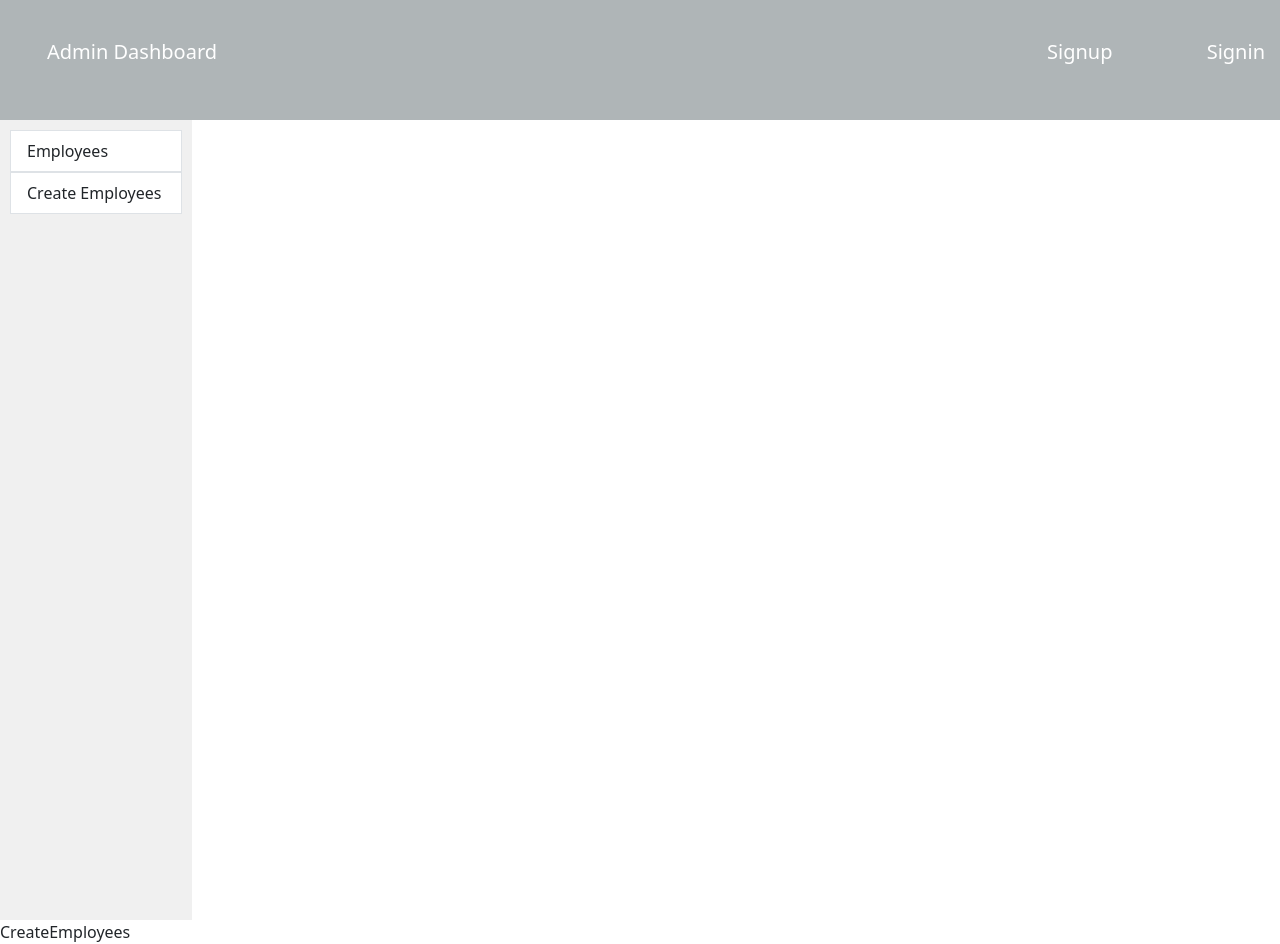
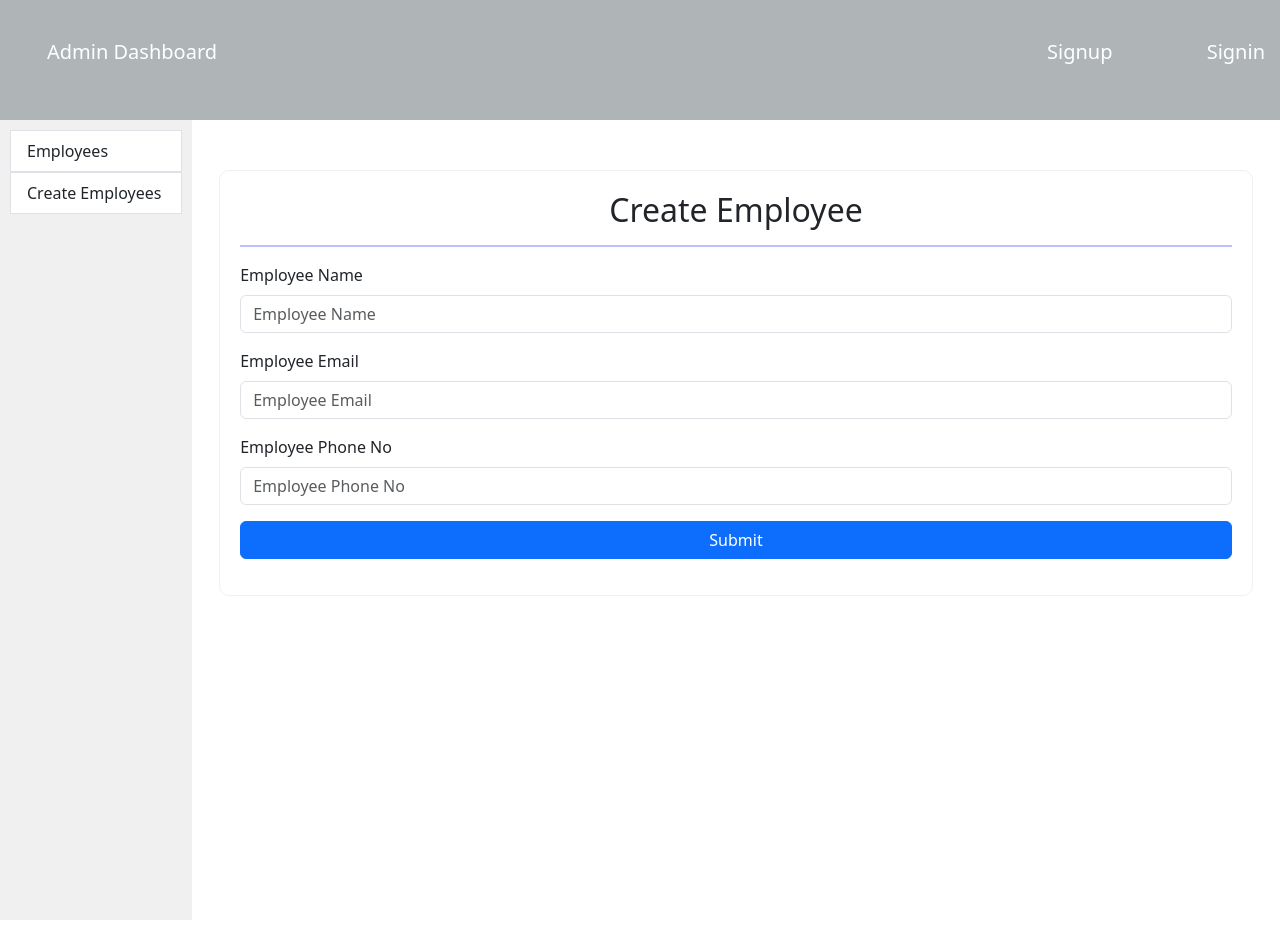
Before and after one commit to rajasekhara-rb/admin-dashboard-frontend, a React (Create React App) app: page /employees/new in a window 1280 px wide. After the commit the page ends 920 px from the top, so only its background shows below. Built offline with nearby package versions, Linux system fonts and the light colour scheme.

Commit message:
added employees

```diff
--- a/src/App.js
+++ b/src/App.js
@@ -38,12 +38,14 @@ function App() {
   return (
     < >
       <Router>
+        <div style={{ width: "100vw" }}>
           <Navbar
             isLoggedIn={isLoggedIn}
             setIsLoggedIn={setIsLoggedIn}
             setUserDetails={setUserDetails}
             userdetails={userdetails}
           />
+        </div>
         {/* <div className="p-3 bg-success my-2 rounded">
           <Toast>
             <ToastHeader>
@@ -65,11 +67,10 @@ function App() {
               <Route path='new' element={<CreateProject baseUrl={baseUrl} />} />
             </Route>
             <Route path='/employees' element={<EmployeesPage />}>
-              <Route path='employees' element={<Employees />} />
-              <Route path='new' element={<CreateEmployees />} />
+              <Route path='employees' element={<Employees baseUrl={baseUrl} />} />
+              <Route path='new' element={<CreateEmployees baseUrl={baseUrl} />} />
             </Route>
           </Routes>
-
         </div>
       </Router>
     </>
--- a/src/components/employees/Employees.js
+++ b/src/components/employees/Employees.js
@@ -1,9 +1,86 @@
-import React from "react";
+import axios from "axios";
+import React, { useEffect, useState } from "react";
+import { Button, Card, CardBody, CardHeader, CardSubtitle, CardText, CardTitle } from "reactstrap";
 
-const Employees = () => {
+const Employees = ({ baseUrl }) => {
+
+    const [employees, setEmployees] = useState([]);
+    const token = localStorage.getItem("jwt")
+
+    const getEmployeesData = async () => {
+        try {
+            await axios.get(`${baseUrl}/employees`, {
+                headers: {
+                    "Content-Type": "application/json",
+                    Authorization: `Bearer ${token}`
+                }
+            }).then((resp) => {
+                setEmployees(resp.data)
+            })
+        } catch (error) {
+            console.log(error)
+        }
+    }
+
+    useEffect(() => {
+        getEmployeesData()
+    }, [])
     return (
         <>
-            Employees
+            <Card className="my-2">
+                <CardHeader>
+                    <CardTitle tag="h5">
+                        Employees
+                    </CardTitle>
+                </CardHeader>
+                <CardBody>
+                    <div style={{ display: "grid", gridTemplateColumns: "repeat(4, 1fr)", gridGap: "10px" }}>
+                        {
+                            employees.map((employee) => {
+                                return (
+                                    // <Card>
+                                    //     <CardTitle tag="h5">
+                                    //         {employee.assignedProject}
+                                    //     </CardTitle>
+                                    // </Card>
+                                    // <div>{employee._id}</div>
+
+
+                                    <Card
+                                        style={{
+                                            width: '18rem'
+                                        }}
+                                    >
+                                        <img
+                                            alt="Sample"
+                                            src="https://picsum.photos/300/200"
+                                        />
+                                        <CardBody>
+                                            <CardTitle tag="h5">
+                                                {employee.employeeName}
+                                            </CardTitle>
+                                            <CardSubtitle
+                                                className="mb-2 text-muted"
+                                                tag="h6"
+                                            >
+                                                {employee.employeeEmail}
+                                            </CardSubtitle>
+                                            <CardText>
+                                                {employee.employeePhoneNo}
+                                            </CardText>
+                                            <Button color="danger">
+                                                Assign Other Project
+                                            </Button>
+                                        </CardBody>
+                                    </Card>
+                                )
+                            })
+                        }
+                    </div>
+
+
+                </CardBody>
+            </Card>
         </>
     )
 }
--- a/src/components/employees/EmployeesPage.js
+++ b/src/components/employees/EmployeesPage.js
@@ -5,8 +5,17 @@ import { Outlet } from "react-router-dom";
 const EmployeesPage = () => {
     return (
         <>
-            <EmployeesSidebar />
-            <Outlet />
+            <div
+                style={{ display: "flex", height: "100%", width: "100%" }}
+            >
+                <div style={{ position: "abolute" }}>
+                    <EmployeesSidebar />
+                </div>
+                <div style={{ position: "relative", overflowY: "scroll", width: "85vw" }}>
+                    <Outlet />
+                </div>
+            </div>
+
         </>
     )
 }
--- a/src/components/employees/createEmployees.js
+++ b/src/components/employees/createEmployees.js
@@ -1,9 +1,113 @@
-import React from "react";
+import axios from "axios";
+import React, { useState } from "react";
+import { useNavigate } from "react-router-dom";
+import { Button, Form, FormGroup, Input, Label } from "reactstrap";
 
-const CreateEmployees = () => {
+const CreateEmployees = ({ baseUrl }) => {
+    const token = localStorage.getItem("jwt")
+    const [employee, setEmployee] = useState({})
+
+    const navigate = useNavigate()
+
+    const handleChange = (e) => {
+        const { name, value } = e.target;
+        setEmployee({ ...employee, [name]: value })
+    }
+    console.log(employee)
+
+    const handleSubmit = async (e) => {
+        e.preventDefault()
+        const newEmployee = {
+            name: employee.name,
+            email: employee.email,
+            phoneNO: employee.phone,
+        }
+        try {
+            await axios.post(`${baseUrl}/employees`, newEmployee, {
+                headers: {
+                    "Content-Type": "application/json",
+                    Authorization: `Bearer ${token}`
+                }
+            }).then((resp) => {
+                alert(resp.data.message)
+                navigate("/employees/employees")
+            }).catch((error) => {
+                console.log(error)
+            })
+        } catch (error) {
+            console.log(error)
+        }
+    }
+
     return (
         <>
-            CreateEmployees
+            <div style={{ width: "100%", height: "100%", display: "flex", justifyContent: "center", alignItems: "flex-start" }}>
+                <Form style={{ marginTop: "50px", width: "95%", border: "1px solid #f0f0f0", padding: "20px", borderRadius: "10px" }}>
+                    <FormGroup>
+                        <h2 style={{ textAlign: "center" }}>Create Employee</h2>
+                        <hr style={{ border: "1px solid blue" }}></hr>
+                    </FormGroup>
+                    <FormGroup>
+                        <Label
+                            for="exampleEmail"
+                        // hidden
+                        >
+                            Employee Name
+                        </Label>
+                        <Input
+                            id="exampleEmail"
+                            name="name"
+                            placeholder="Employee Name"
+                            type="text"
+                            onChange={handleChange}
+                        />
+                    </FormGroup>
+                    {' '}
+                    <FormGroup>
+                        <Label
+                            for="examplePassword"
+                        // hidden
+                        >
+                            Employee Email
+                        </Label>
+                        <Input
+                            id="examplePassword"
+                            name="email"
+                            placeholder="Employee Email"
+                            type="email"
+                            onChange={handleChange}
+                        />
+                    </FormGroup>
+                    {' '}
+                    <FormGroup>
+                        <Label
+                            for="examplePassword"
+                        // hidden
+                        >
+                            Employee Phone No
+                        </Label>
+                        <Input
+                            id="examplePassword"
+                            name="phone"
+                            placeholder="Employee Phone No"
+                            type="number"
+                            onChange={handleChange}
+                        />
+                    </FormGroup>
+                    {' '}
+                    <FormGroup style={{ display: "flex", justifyContent: "space-between" }}>
+                        <Button color="primary"
+                            onClick={handleSubmit}
+                            style={{ width: "100%" }}>
+                            Submit
+                        </Button>
+                        {/* {" "}
+                        <Button color="link" onClick={() => { navigate("/signup") }} style={{ width: "50%" }}>
+                            Don't have an account? SignUp
+                        </Button> */}
+                    </FormGroup>
+                </Form>
+            </div>
         </>
     )
 }
--- a/src/components/navbar/navbar.js
+++ b/src/components/navbar/navbar.js
@@ -18,7 +18,7 @@ const Navbar = ({ isLoggedIn, setIsLoggedIn, userdetails, setUserDetails }) => {
                     justifyContent: "space-between",
                     alignItems: "center",
                     // background: "#fff",
-                    width: "100vw",
+                    width: "100%",
                     padding: "15px",
                     background: "#Afb5b7",
                     height: "15vh"
--- a/src/components/projects/projectSidebar.js
+++ b/src/components/projects/projectSidebar.js
@@ -42,7 +42,6 @@ const ProjectSidebar = () => {
                             Create Projects
                         </ListGroupItem>
                     </Link>
-
                 </ListGroup>
             </div>
         </>
```
Lines whose indentation alone changed are shown as unchanged.
